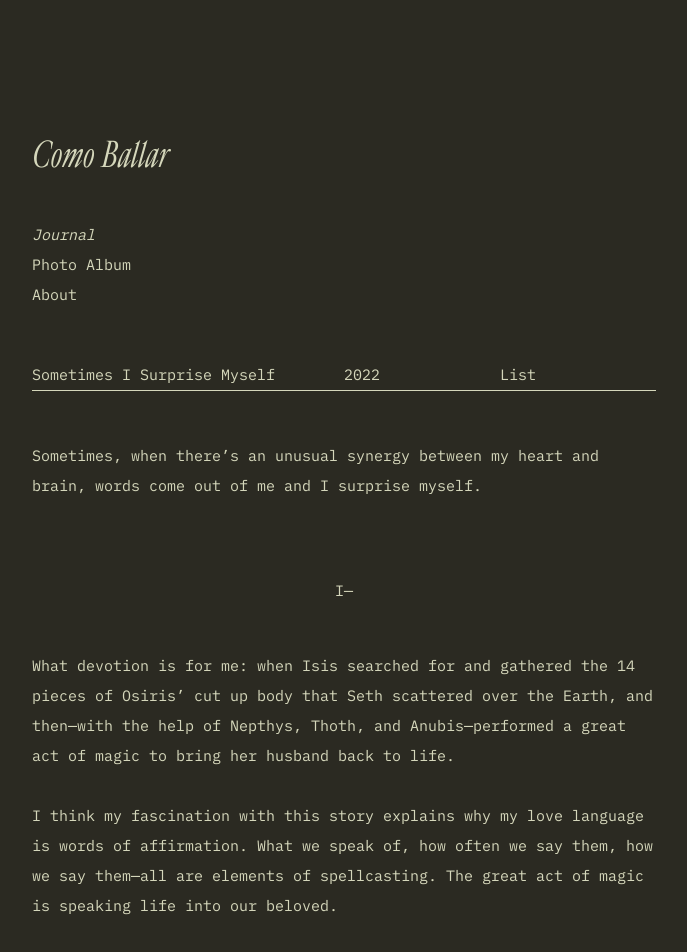
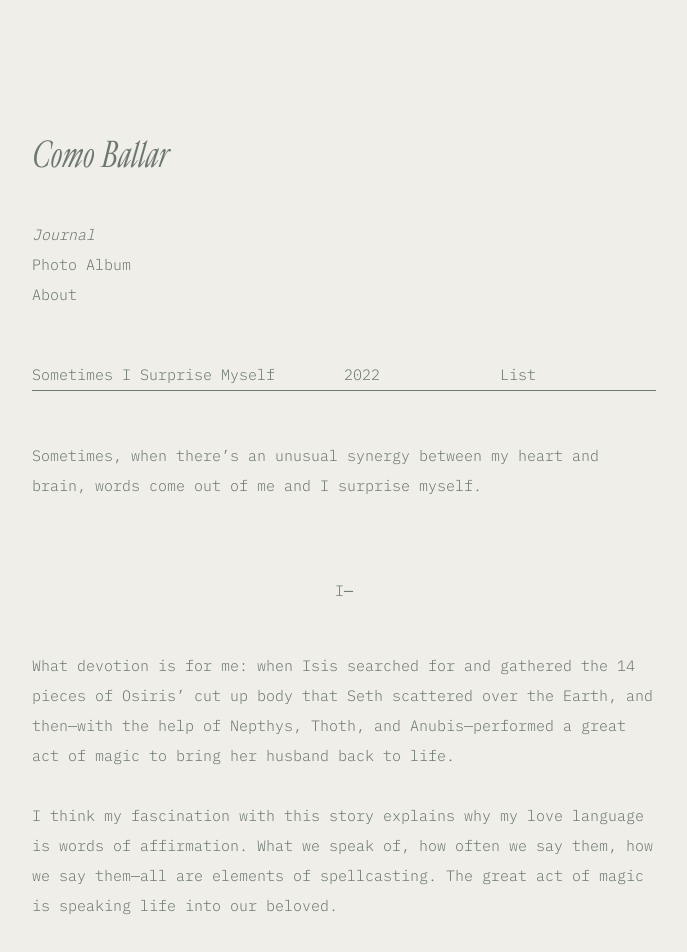
Before and after one commit to comballar/comballar.github.io, a Jekyll site: the page built from _journals/2022-03-11-surprise-myself.md, in a window 1280 px wide. Shown: the top 952 px of the page, without its empty margins (88-775 px from the left). Built offline with Jekyll 4.4.1, drawn with Linux system fonts in a browser that asks for light colours; grey boxes are pictures that could not be loaded.

Commit message:
Update base.scss

```diff
--- a/_sass/base.scss
+++ b/_sass/base.scss
@@ -2,7 +2,7 @@
 $on-laptop:         800px !default;
 
 // typography
-@import url('https://fonts.googleapis.com/css2?family=IBM+Plex+Mono&family=Inter:wght@300&display=swap');
+@import url('https://fonts.googleapis.com/css2?family=IBM+Plex+Mono:wght@300&display=swap');
 $font__family:      'IBM Plex Mono', monospace;
 $font__size:        15px;
 $font__line-height: 2;
@@ -18,10 +18,10 @@
 }
 
 // colors
-$color__black:      #D5D7BB;
-$color__gray:       #D5D7BB;
-$color__beige:      #2B2A22;
-$color__yellow:     #B2907C;
+$color__black:      #6C786F;
+$color__gray:       #6C786F;
+$color__beige:      #EFEEE9;
+$color__yellow:     #DDD1CB;
 
 @mixin media-query($device) {
   @media screen and (min-width: $device) {
```
